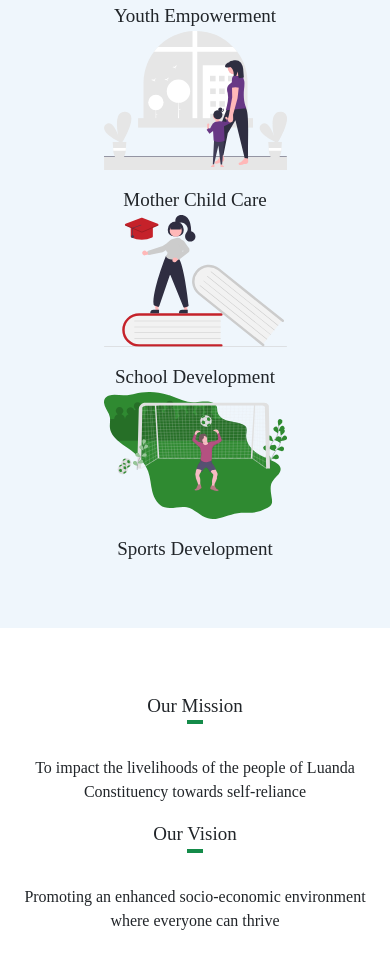
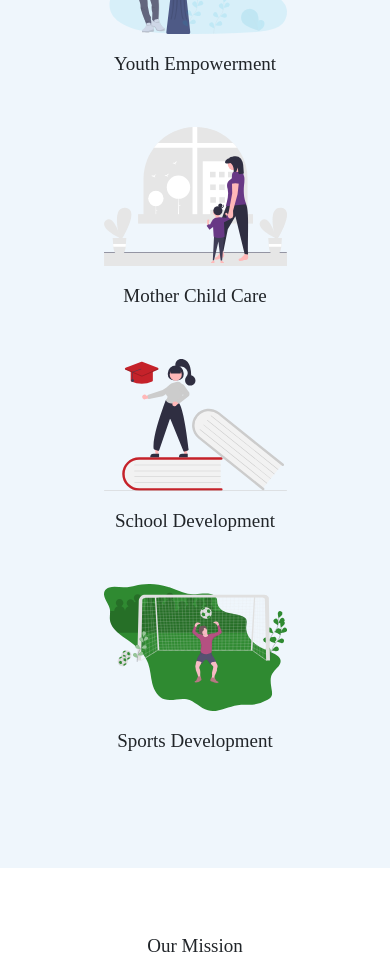
Before and after one commit to Manenomyk/Harold-mbati-site, a React (Create React App) app: page /about in a window 390 px wide. Shown: the part 1880-2838 px from the top of the page. Built offline with nearby package versions, Linux system fonts and the light colour scheme; a web font is replaced by a local one.

Commit message:
responsiveness

```diff
--- a/src/Pages/About/About.js
+++ b/src/Pages/About/About.js
@@ -74,7 +74,7 @@ function About() {
               alt="logo image"
             />
           </about.Col>
-          <about.Col lg={6} className="mx-auto">
+          <about.Col lg={6} className="mx-auto mb-5" >
             <div>
               <div className="about">About Us</div>
               <div className="underline3"></div>
@@ -104,7 +104,7 @@ function About() {
               </div>
             </div>
 
-            <about.Col lg={3} className="mx-auto">
+            <about.Col lg={3} className="mx-auto mb-5">
               <div>
                 <div className="spot">
                   <about.Image
@@ -116,7 +116,7 @@ function About() {
                 <div className="youthem">Youth Empowerment</div>
               </div>
             </about.Col>
-            <about.Col lg={3} className="mx-auto">
+            <about.Col lg={3} className="mx-auto mb-5">
               <div>
                 <div className="spot">
                   <about.Image src={mom} className="d-block w-50" alt="youth" />
@@ -124,7 +124,7 @@ function About() {
                 <div className="youthem">Mother Child Care</div>
               </div>
             </about.Col>
-            <about.Col lg={3} className="mx-auto">
+            <about.Col lg={3} className="mx-auto mb-5">
               <div>
                 <div className="spot">
                   <about.Image
@@ -136,7 +136,7 @@ function About() {
                 <div className="youthem">School Development</div>
               </div>
             </about.Col>
-            <about.Col lg={3} className="mx-auto">
+            <about.Col lg={3} className="mx-auto mb-5">
               <div>
                 <div className="spot">
                   <about.Image
@@ -153,7 +153,7 @@ function About() {
       </div>
       <about.Container className="missionstate">
         <about.Row>
-          <about.Col lg={4} className="mx-auto">
+          <about.Col lg={4} className="mx-auto mb-4">
             <div>
               <div className="youthem">
                 <div>
@@ -167,7 +167,7 @@ function About() {
               </div>
             </div>
           </about.Col>
-          <about.Col lg={4} className="mx-auto">
+          <about.Col lg={4} className="mx-auto mb-4">
             <div>
             <div className="youthem">
                 <div>
```
